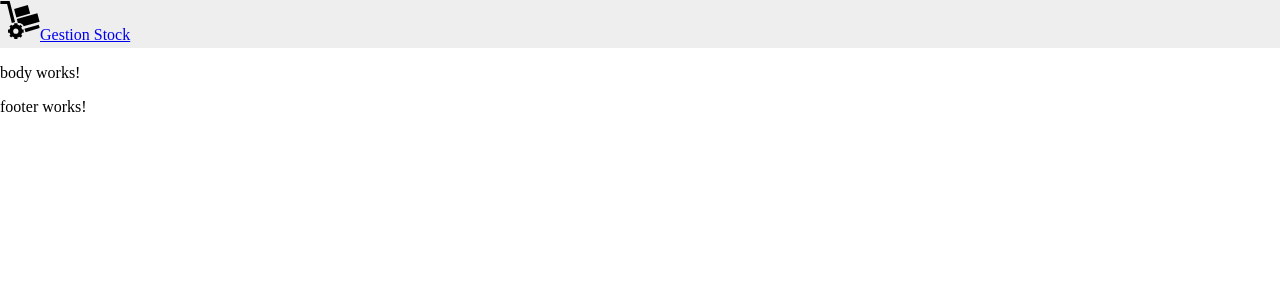
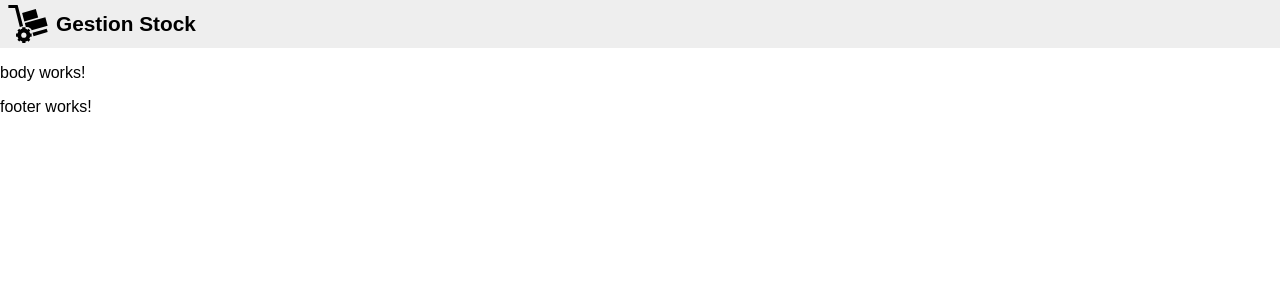
Before and after one commit to jlg-formation/agu-dec-2022, an Angular app in the folder front/: page / in a window 1280 px wide. Shown: the top 300 px of the page. Built offline with nearby package versions, Linux system fonts and the light colour scheme.

Commit message:
dev: added scss and dom on header

```diff
--- a/front/package.json
+++ b/front/package.json
@@ -18,6 +18,7 @@
     "@angular/platform-browser": "^15.0.0",
     "@angular/platform-browser-dynamic": "^15.0.0",
     "@angular/router": "^15.0.0",
+    "normalize.css": "^8.0.1",
     "rxjs": "~7.5.0",
     "tslib": "^2.3.0",
     "zone.js": "~0.12.0"
--- a/front/src/app/layout/header/header.component.scss
+++ b/front/src/app/layout/header/header.component.scss
@@ -5,4 +5,22 @@ img {
 header {
   background-color: #eee;
   height: 3em;
+  padding: 0 0.5em;
+
+  display: flex;
+  align-items: center;
 }
+
+a {
+  display: flex;
+  align-items: center;
+  gap: 0.5em;
+
+  text-decoration: inherit;
+  color: inherit;
+
+  span {
+    font-size: 1.3em;
+    font-weight: bold;
+  }
+}
--- a/front/src/styles.scss
+++ b/front/src/styles.scss
@@ -1,4 +1,6 @@
 /* You can add global styles to this file, and also import other style files */
+@import "../node_modules/normalize.css/normalize.css";
+
 body {
-  margin: 0;
+  font-family: sans-serif;
 }
```
Also changed, not shown: 1 other file (tests, documents, lock files or other folders).
